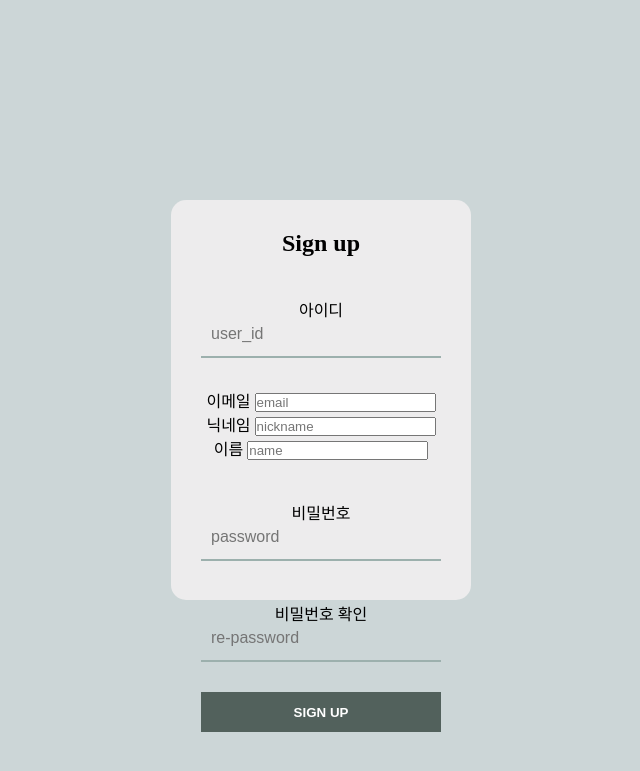
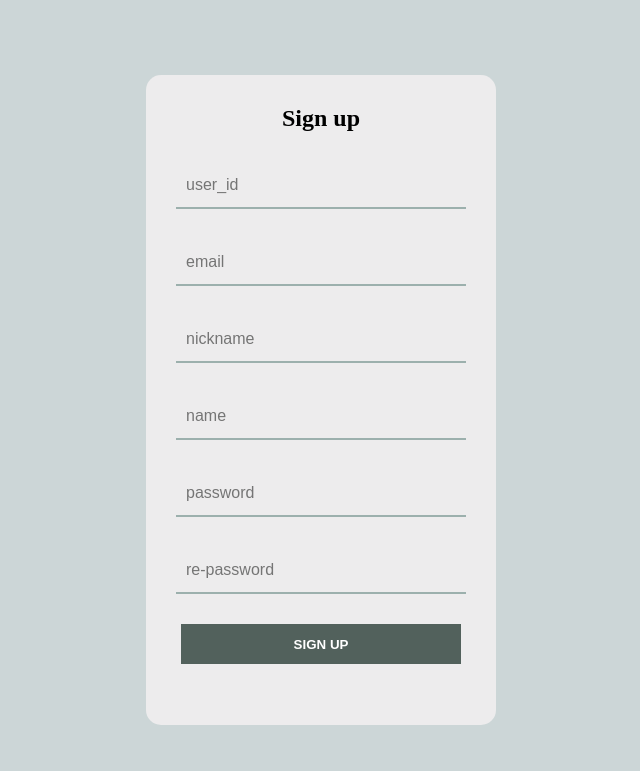
Before and after one commit to J1Yun/board-game-guide, a Django app: template BoardGameGuide/boardgame/templates/signup.html in a window 1280 px wide. Shown: the top 771 px of the page, without its empty margins (319-959 px from the left). Run offline with Django 3.2, Linux system fonts and the light colour scheme; the template is opened without the code that fills it, so the values that code supplies are empty.

Commit message:
Update signup

```diff
--- a/BoardGameGuide/boardgame/static/css/signup.css
+++ b/BoardGameGuide/boardgame/static/css/signup.css
@@ -12,8 +12,8 @@
 
   .loginForm {
     position:absolute;
-    width:300px;
-    height:400px;
+    width:350px;
+    height:650px;
     padding: 30px, 20px;
     background-color:#EDECED;
     text-align:center;
@@ -34,6 +34,24 @@
     padding: 10px 10px;
   }
 
+  .emailForm{
+    border-bottom: 2px solid #9CB0AD;
+    margin: 30px;
+    padding: 10px 10px;
+  }
+
+  .nicknameForm{
+    border-bottom: 2px solid #9CB0AD;
+    margin: 30px;
+    padding: 10px 10px;
+  }
+
+  .nameForm{
+    border-bottom: 2px solid #9CB0AD;
+    margin: 30px;
+    padding: 10px 10px;
+  }
+
   .passForm{
     border-bottom: 2px solid #9CB0AD;
     margin: 30px;
@@ -46,7 +64,7 @@
     padding: 10px 10px;
   }
 
-  .id {
+  .user_id {
     width: 100%;
     border:none;
     outline:none;
@@ -55,6 +73,37 @@
     height:25px;
     background: none;
   }
+
+  .e-mail {
+    width: 100%;
+    border:none;
+    outline:none;
+    color: #636e72;
+    font-size:16px;
+    height:25px;
+    background: none;
+  }
+
+  .nick-name {
+    width: 100%;
+    border:none;
+    outline:none;
+    color: #636e72;
+    font-size:16px;
+    height:25px;
+    background: none;
+  }
+
+  .name {
+    width: 100%;
+    border:none;
+    outline:none;
+    color: #636e72;
+    font-size:16px;
+    height:25px;
+    background: none;
+  }
+
 
   .pw {
     width: 100%;
--- a/BoardGameGuide/boardgame/templates/signup.html
+++ b/BoardGameGuide/boardgame/templates/signup.html
@@ -13,27 +13,27 @@
           {% csrf_token %}
 
           <div class="idForm">
-            <label for = "user_id">아이디</label>
-            <input type="text" class="id" id = "user_id" placeholder="user_id" name = "user_id">
+            <label for = "user_id"></label>
+            <input type="text" class="user_id" id = "user_id" placeholder="user_id" name = "user_id">
           </div>
           <div class="emailForm">
-            <label for = "email">이메일</label>
+            <label for = "email"></label>
             <input type="text" class="e-mail" id = "email" placeholder="email" name = "email">
           </div>
           <div class="nicknameForm">
-            <label for = "nickname">닉네임</label>
+            <label for = "nickname"></label>
             <input type="text" class="nick-name" id = "nickname" placeholder="nickname" name = "nickname">
           </div>
           <div class="nameForm">
-            <label for = "name">이름</label>
-            <input type="text" class="name_" id = "name" placeholder="name" name = "name">
+            <label for = "name"></label>
+            <input type="text" class="name" id = "name" placeholder="name" name = "name">
           </div>
           <div class="passForm">
-            <label for = "password">비밀번호</label>
+            <label for = "password"></label>
             <input type="password" class="pw" id = "password" placeholder="password" name = "password">
           </div>
           <div class="passCheck">
-            <label for = "re-password">비밀번호 확인</label>
+            <label for = "re-password"></label>
             <input type="password" class="pw" id = "re-password" placeholder="re-password" name = "re-password">
           </div>
           <button type="submit" class="btn">
```
